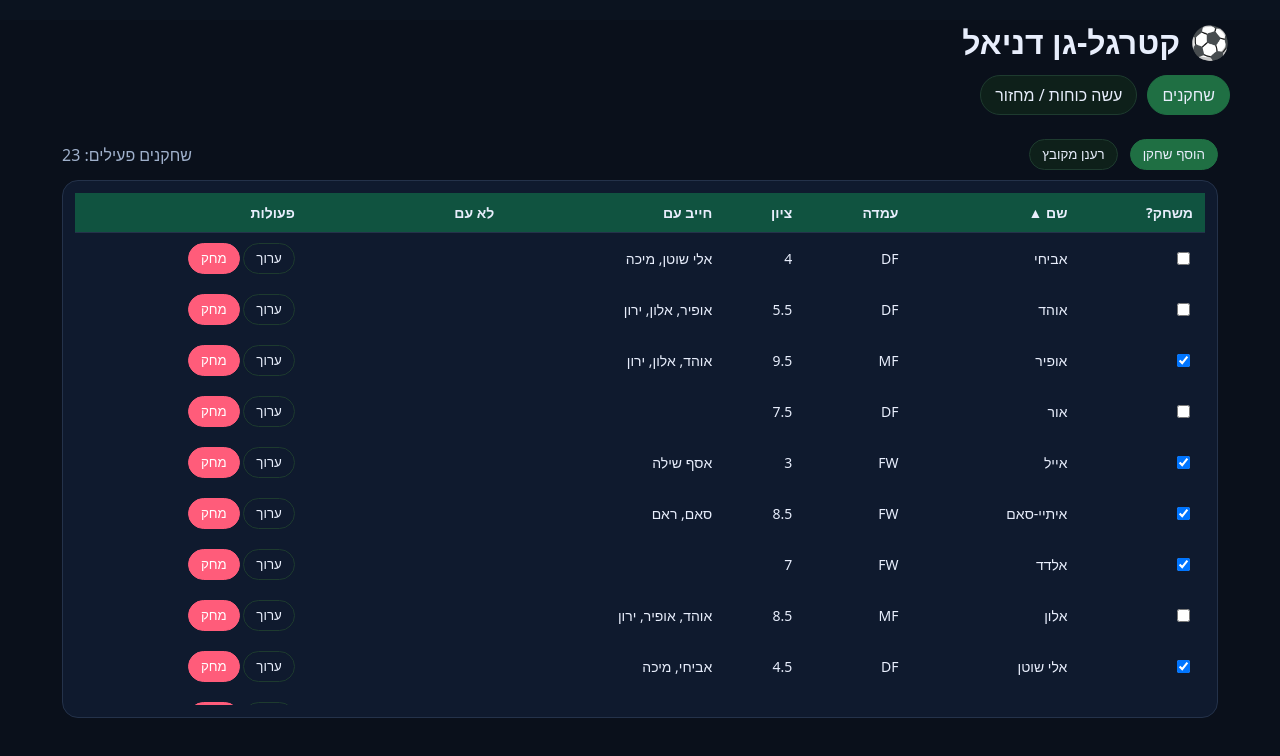
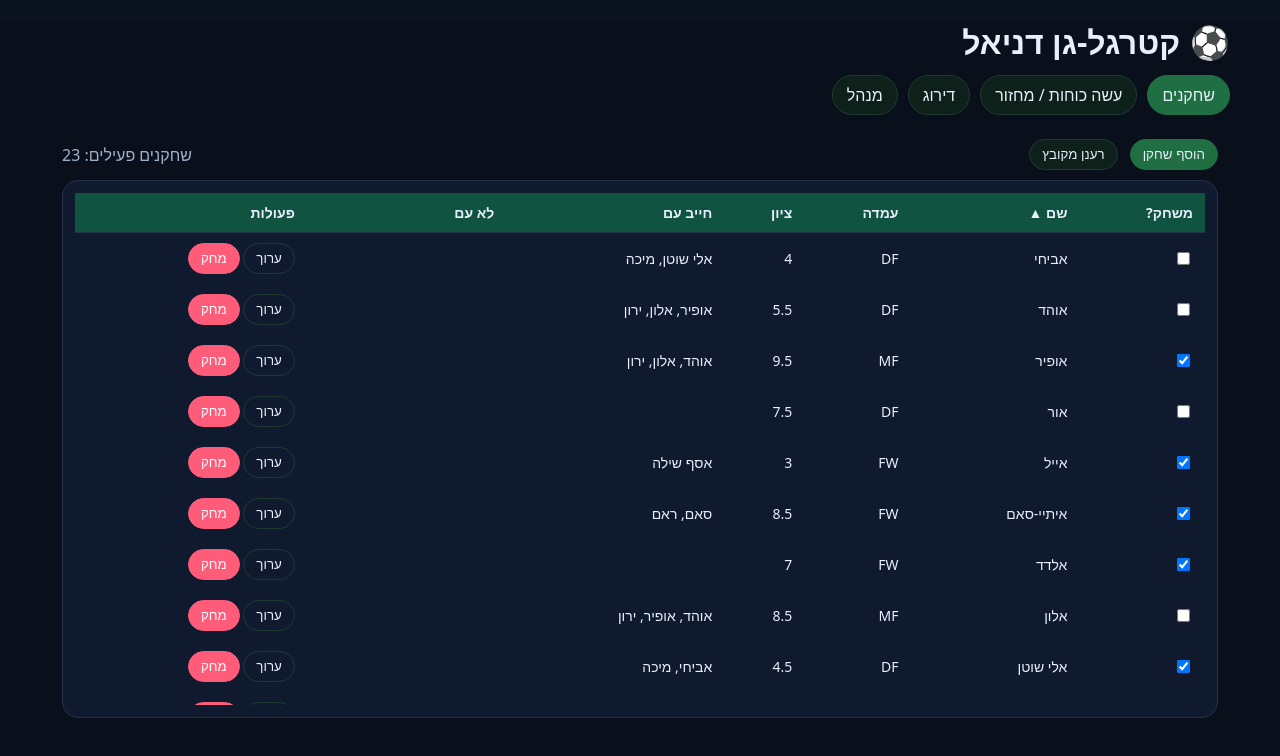
Before and after one commit to ShmuelBarazani/kat-regel-gan-daniel-v2, a React (Vite) app: page /players in a window 1280 px wide. Shown: the top 756 px of the page. Built offline with nearby package versions, Linux system fonts and the light colour scheme.

Commit message:
Update App.jsx

```diff
--- a/src/App.jsx
+++ b/src/App.jsx
@@ -1,8 +1,9 @@
 import React from "react";
 import { Routes, Route, Navigate, NavLink } from "react-router-dom";
-
 import Players from "./pages/Players.jsx";
 import DoForces from "./pages/DoForces.jsx";
+import Rating from "./pages/Rating.jsx";
+import Manager from "./pages/Manager.jsx";
 
 export default function App() {
   return (
@@ -11,11 +12,11 @@ export default function App() {
         <h1 style={{margin:0, fontSize:32, display:"flex", alignItems:"center", gap:10}}>
           <span role="img" aria-label="soccer">⚽</span> קטרגל-גן דניאל
         </h1>
-
-        {/* ניווט עליון – מובנה במקום TopNav.jsx */}
         <nav className="tabs">
           <NavLink to="/players" className={({isActive})=>"tab"+(isActive?" active":"")}>שחקנים</NavLink>
           <NavLink to="/round"   className={({isActive})=>"tab"+(isActive?" active":"")}>עשה כוחות / מחזור</NavLink>
+          <NavLink to="/rating"  className={({isActive})=>"tab"+(isActive?" active":"")}>דירוג</NavLink>
+          <NavLink to="/manager" className={({isActive})=>"tab"+(isActive?" active":"")}>מנהל</NavLink>
         </nav>
       </header>
 
@@ -24,6 +25,8 @@ export default function App() {
           <Route path="/" element={<Navigate to="/players" replace />} />
           <Route path="/players" element={<Players />} />
           <Route path="/round"   element={<DoForces />} />
+          <Route path="/rating"  element={<Rating />} />
+          <Route path="/manager" element={<Manager />} />
           <Route path="*" element={<Navigate to="/players" replace />} />
         </Routes>
       </main>
```
